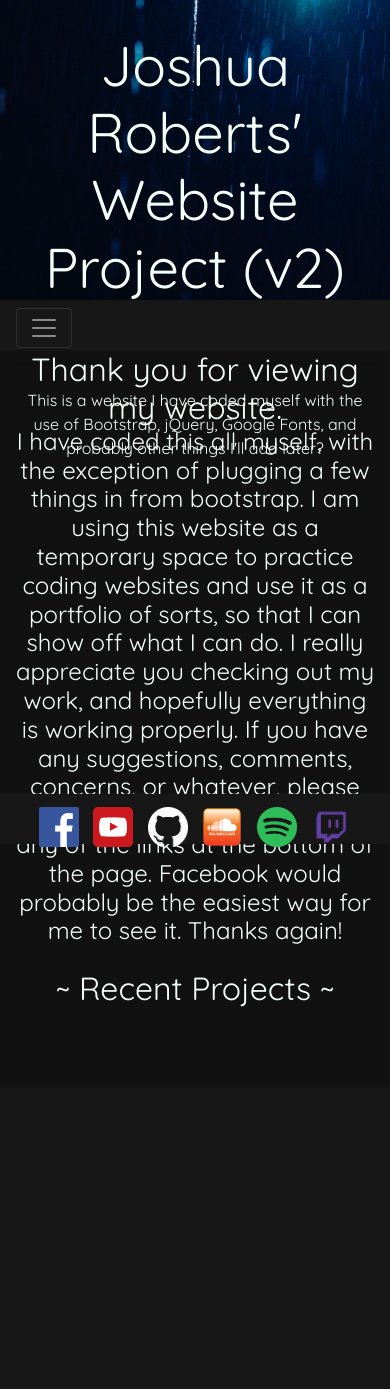
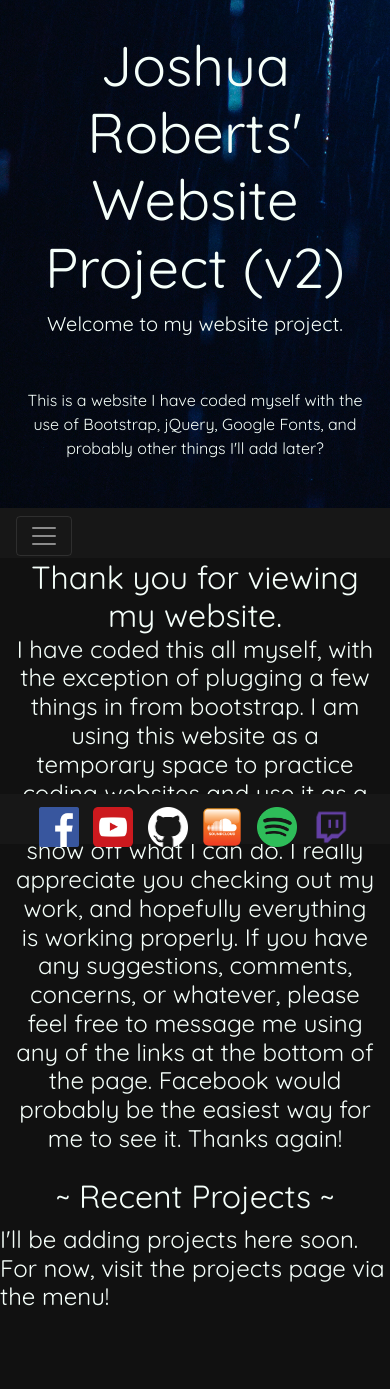
Before and after one commit to Banananaki/banananaki.github.io, a PHP site: page /index.html in a window 390 px wide. Before the commit the page ends 1007 px from the top, so only its background shows below. Run offline with PHP 8.4, Linux system fonts and the light colour scheme.

Commit message:
v2 MOBILE LOOKS OK NOW?

```diff
--- a/home.css
+++ b/home.css
@@ -8,8 +8,9 @@
     color:mintcream;
     margin-bottom:0;
     border-radius:0;
-    height:300px;
-    max-height:300px;
+ /*   height:300px;
+    max-height:300px;*/
+    min-height:300px;
 }
 
 .navbar {
--- a/index.html
+++ b/index.html
@@ -76,6 +76,7 @@
                         </h2>
                     </div>
                     <br><br>
+                    <h4>I'll be adding projects here soon. For now, visit the projects page via the menu!</h4>
 
                 </div>
             </div>
```
